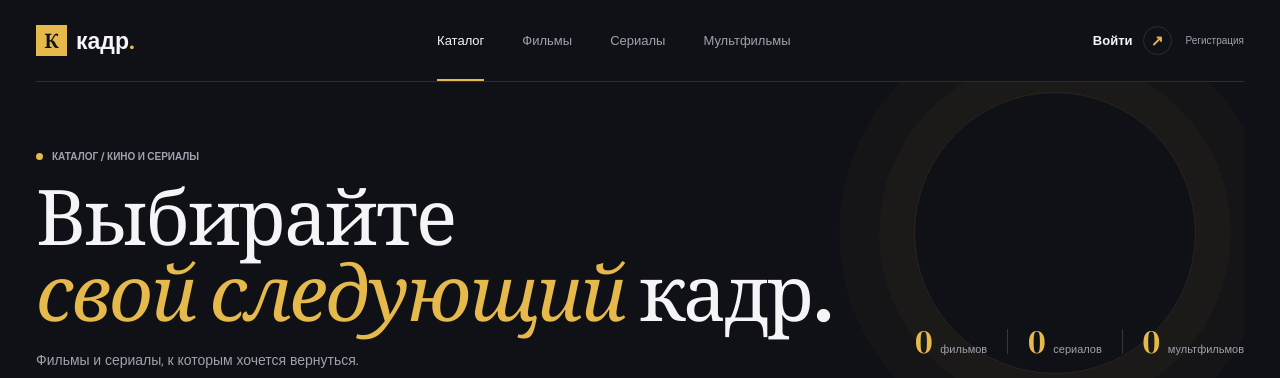
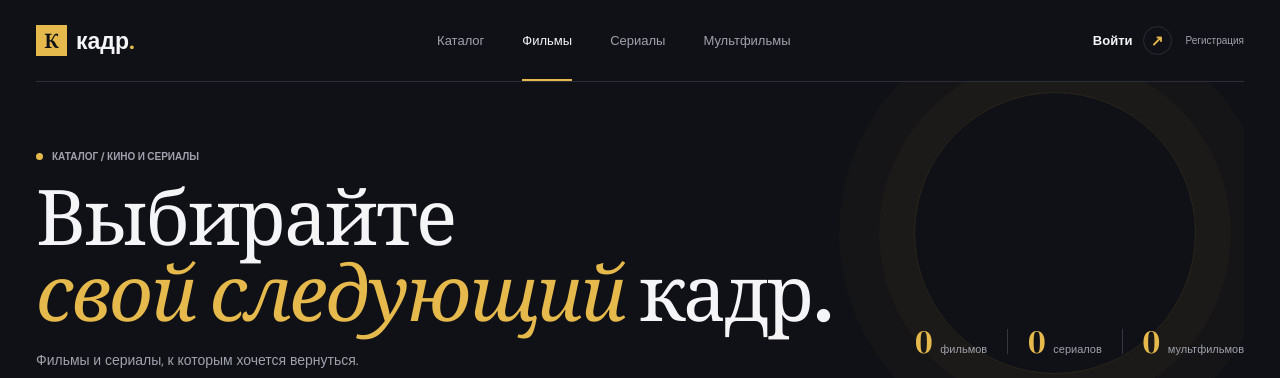
Before and after one commit to Den31211/top_website_final, a Django app: page /?type=movie in a window 1280 px wide. Shown: the top 378 px of the page. Run offline with Django 5.2, Linux system fonts and the light colour scheme; data that the repository does not hold is empty.

Commit message:
Поработал с головой сайта

```diff
--- a/apps/core/templates/core/home.html
+++ b/apps/core/templates/core/home.html
@@ -17,10 +17,10 @@
       <span class="brand-mark">К</span><span>кадр<span class="brand-period">.</span></span>
     </a>
     <nav class="main-nav" aria-label="Основная навигация">
-      <a class="nav-link is-active" href="{% url 'home' %}">Каталог</a>
-      <a class="nav-link" href="{% url 'home' %}?type=movie">Фильмы</a>
-      <a class="nav-link" href="{% url 'home' %}?type=series">Сериалы</a>
-      <a class="nav-link" href="{% url 'home' %}?type=cartoon">Мультфильмы</a>
+      <a class="nav-link {% if not selected_type %}is-active{% endif %}" href="{% url 'home' %}">Каталог</a>
+      <a class="nav-link {% if selected_type == 'movie' %}is-active{% endif %}" href="{% url 'home' %}?type=movie">Фильмы</a>
+      <a class="nav-link {% if selected_type == 'series' %}is-active{% endif %}" href="{% url 'home' %}?type=series">Сериалы</a>
+      <a class="nav-link {% if selected_type == 'cartoon' %}is-active{% endif %}" href="{% url 'home' %}?type=cartoon">Мультфильмы</a>
     </nav>
     {% if user.is_authenticated %}
       <div class="account-actions"><span class="user-label">{{ user.username }}</span><form method="post" action="{% url 'account-logout' %}">{% csrf_token %}<button class="logout-button" type="submit">Выйти</button></form></div>
```
